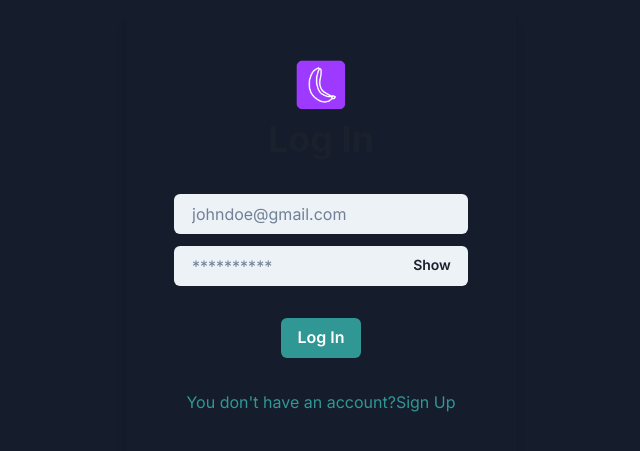
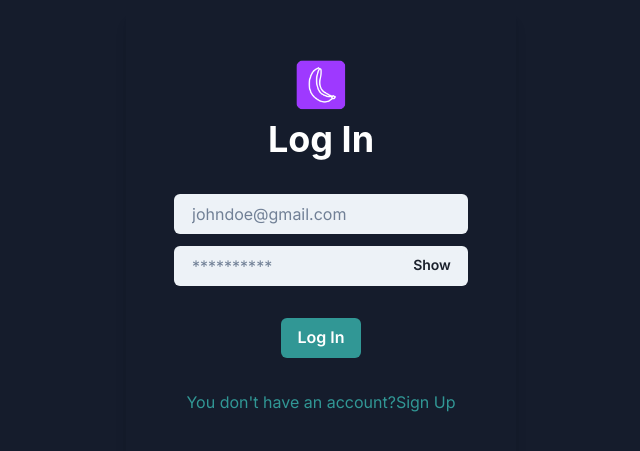
Before and after one commit to stephanyes/itesa-chalenge, a Next.js app: page /signin in a window 1280 px wide. Shown: the part 163-614 px from the top of the page, without its empty margins (319-959 px from the left). Built offline with nearby package versions, Linux system fonts and the light colour scheme; no server answers.

Commit message:
testing css changes 2

```diff
--- a/src/app/globals.css
+++ b/src/app/globals.css
@@ -13,7 +13,7 @@
 
 body {
   background-color: var(--bg) !important;
-  color: var(--text);
+  color: var(--text) !important;
 }
 
 a {
--- a/src/ui/globals.css
+++ b/src/ui/globals.css
@@ -13,7 +13,7 @@
 
 body {
   background-color: var(--bg) !important;
-  color: var(--text);
+  color: var(--text) !important;
 }
 
 a {
```
